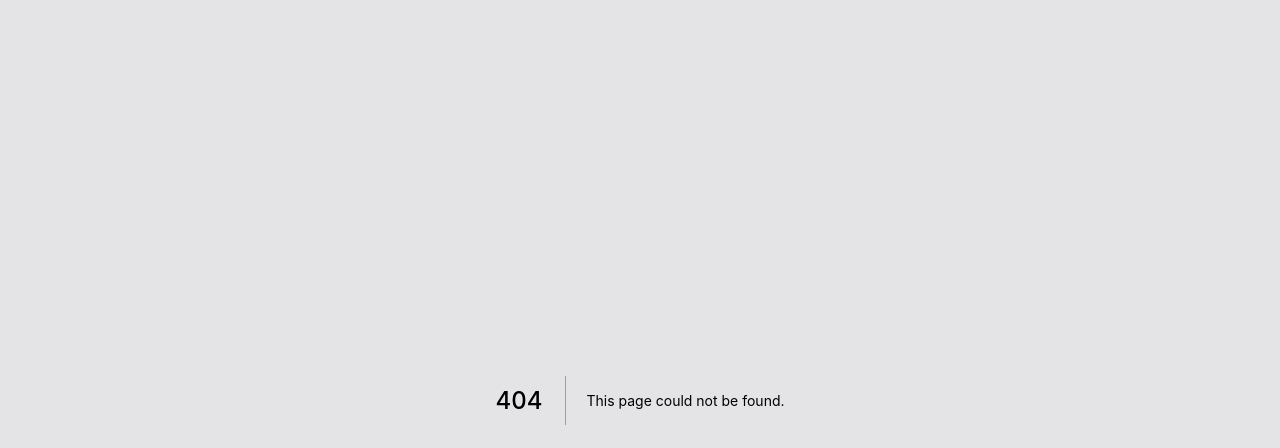
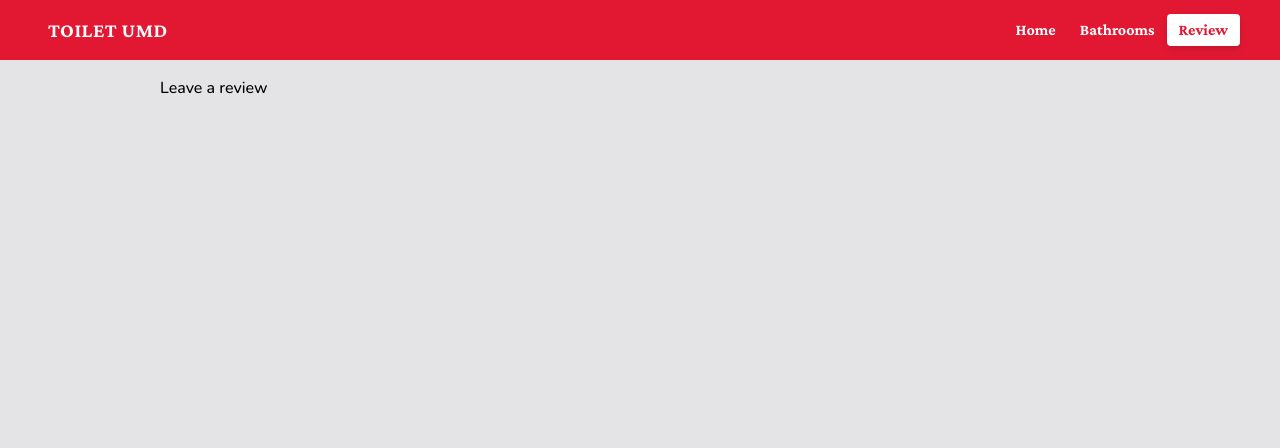
Before and after one commit to ehuegler/TerpToilets, a Next.js app: page /review in a window 1280 px wide. Before the commit this address had no page. Shown: the top 448 px of the page. Built offline with nearby package versions, Linux system fonts and the light colour scheme.

Commit message:
added empty review page

```diff
--- a/components/Header.js
+++ b/components/Header.js
@@ -2,7 +2,7 @@ import Link from 'next/link';
 import { useState } from 'react';
 import { FaBars, FaTimes } from 'react-icons/fa'
 
-export default function Header() {
+export default function Header({ bathroom }) {
 
   const navLinks = [
     ['Home', '/'],
@@ -39,12 +39,17 @@ export default function Header() {
             {
               navLinks.map((link, i) => (
                 <Link key={i} href={link[1]}>
-                  <a className='md:inline-flex md:w-auto w-full px-3 py-2 font-bold items-center justify-center hover:bg-red-darker '>
+                  <a className='md:inline-flex md:w-auto w-full px-3 py-2 font-bold items-center justify-center hover:bg-red-darker rounded'>
                     {link[0]}
                   </a>
                 </Link>
               ))
             }
+            <Link href={`/review${bathroom ? `?bathroom=${bathroom}` : ''}`}>
+              <a className='md:inline-flex md:w-auto w-full px-3 py-1 font-bold items-center justify-center bg-white text-red-medium rounded hover:bg-gray-200 drop-shadow-md hover:drop-shadow-lg'>
+                Review
+              </a>
+            </Link>
           </div>
         </div>
       </nav>
--- a/pages/bathrooms/[id].js
+++ b/pages/bathrooms/[id].js
@@ -76,7 +76,7 @@ export default function BathroomPage({ bathroom, error }) {
         <title>{bathroom.name} Bathroom | Toilet UMD</title>
       </Head>
 
-      <Header />
+      <Header bathroom={bathroom.id} />
 
       <Main>
 
--- /dev/null
+++ b/pages/review.js
@@ -0,0 +1,22 @@
+import Head from 'next/head';
+import Header from '../components/Header';
+import Main from '../components/Main';
+
+
+export default function Review() {
+
+  return (
+    <>
+      <Head>
+
+      </Head>
+
+      <Header />
+
+      <Main>
+        Leave a review
+
+      </Main>
+    </>
+  )
+}
```
